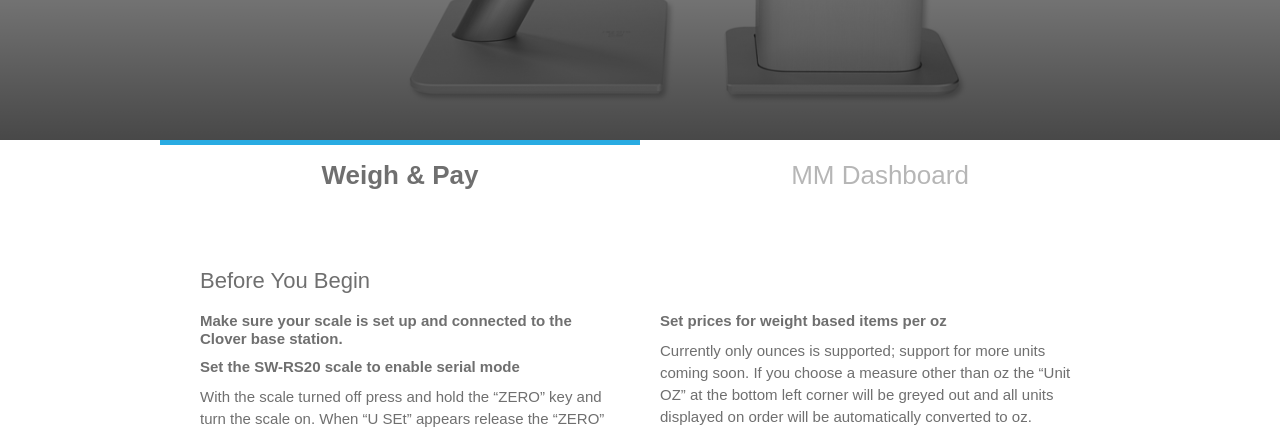
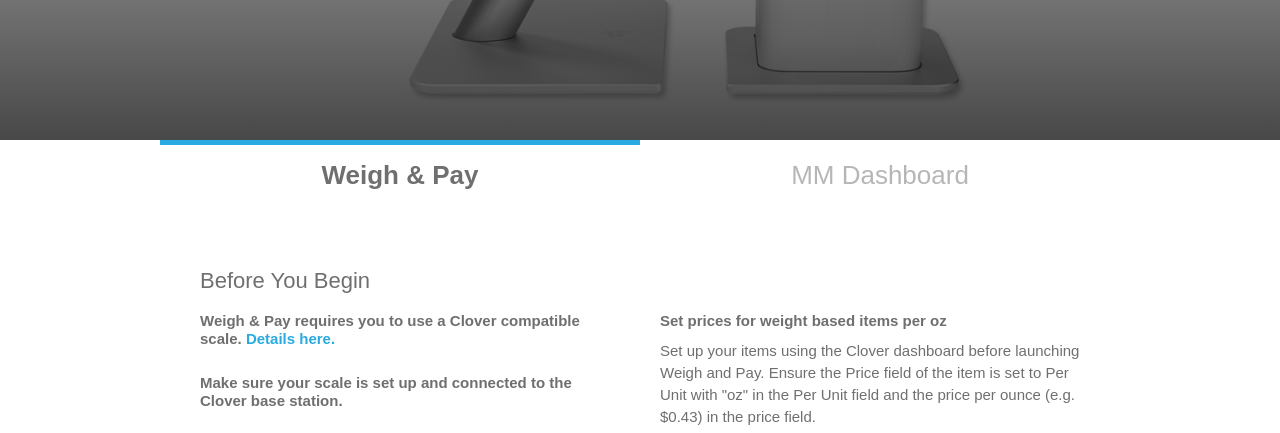
Before and after one commit to mutualmobile/clover.mutualmobile.com, a plain HTML site: page support.html in a window 1280 px wide. Shown: the part 320-753 px from the top of the page. Drawn offline with Linux system fonts and the light colour scheme.

Commit message:
Added in text edits to support page

```diff
--- a/support.html
+++ b/support.html
@@ -107,13 +107,18 @@
             <div class="row">
               <h2 class="row-title">Before You Begin</h2>
               <div class="double">
+                <h3>Weigh &amp; Pay requires you to use a Clover compatible scale. <a href="https://www.clover.com/pos-hardware/accessories">Details here.</a>
+                </h3>
+                <br>
                 <h3>Make sure your scale is set up and connected to the Clover base station.</h3>
+                <br>
                 <h3>Set the SW-RS20 scale to enable serial mode</h3>
                 <p>With the scale turned off press and hold the “ZERO” key and turn the scale on. When “U SEt” appears release the “ZERO” key. Press the “ZERO” key and the display will show “tyP X”, where X is the current type setting. Use the “TARE” key
                   to select 4. Then press “ZERO”, “ZERO” then “ZERO” to exit the setup.</p>
               </div>
               <div class="double right">
                 <h3>Set prices for weight based items per oz</h3>
+                <p>Set up your items using the Clover dashboard before launching Weigh and Pay. Ensure the Price field of the item is set to Per Unit with "oz" in the Per Unit field and the price per ounce (e.g. $0.43) in the price field.</p>
                 <p>Currently only ounces is supported; support for more units coming soon. If you choose a measure other than oz the “Unit OZ” at the bottom left corner will be greyed out and all units displayed on order will be automatically converted to
                   oz.</p>
               </div>
```
